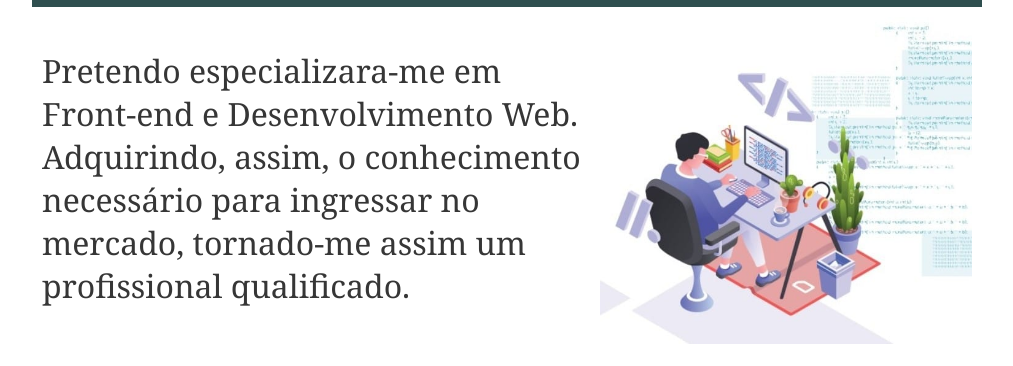
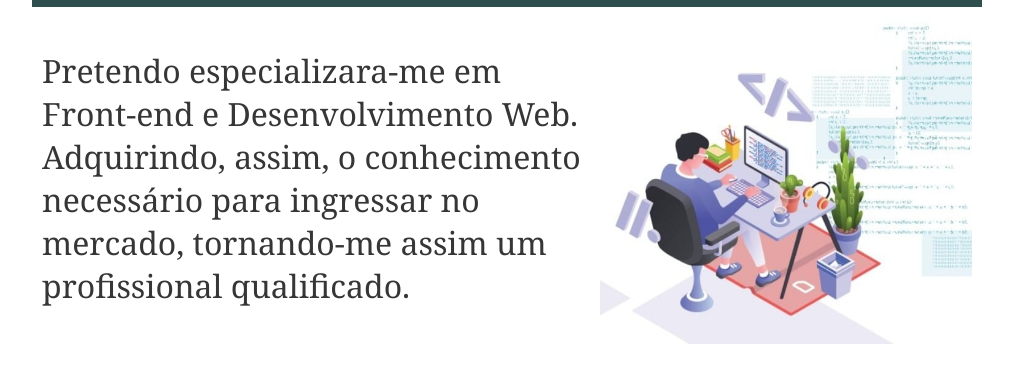
Before and after one commit to ezequias0203/ezequias0203.gihub.io, a plain HTML site: page objetivos.html in a window 1280 px wide. Shown: the part 106-472 px from the top of the page, without its empty margins (133-1146 px from the left). Drawn offline with Linux system fonts and the light colour scheme.

Commit message:
correção

```diff
--- a/objetivos.html
+++ b/objetivos.html
@@ -22,7 +22,7 @@
     <main>
         <p>Pretendo especializara-me em Front-end e Desenvolvimento Web.
             Adquirindo, assim, o conhecimento necessário para ingressar
-            no mercado, tornado-me assim um profissional qualificado.    </p>
+            no mercado, tornando-me assim um profissional qualificado.    </p>
         <img src="programador.jpg" alt="">
     </main>
     <footer>
```
